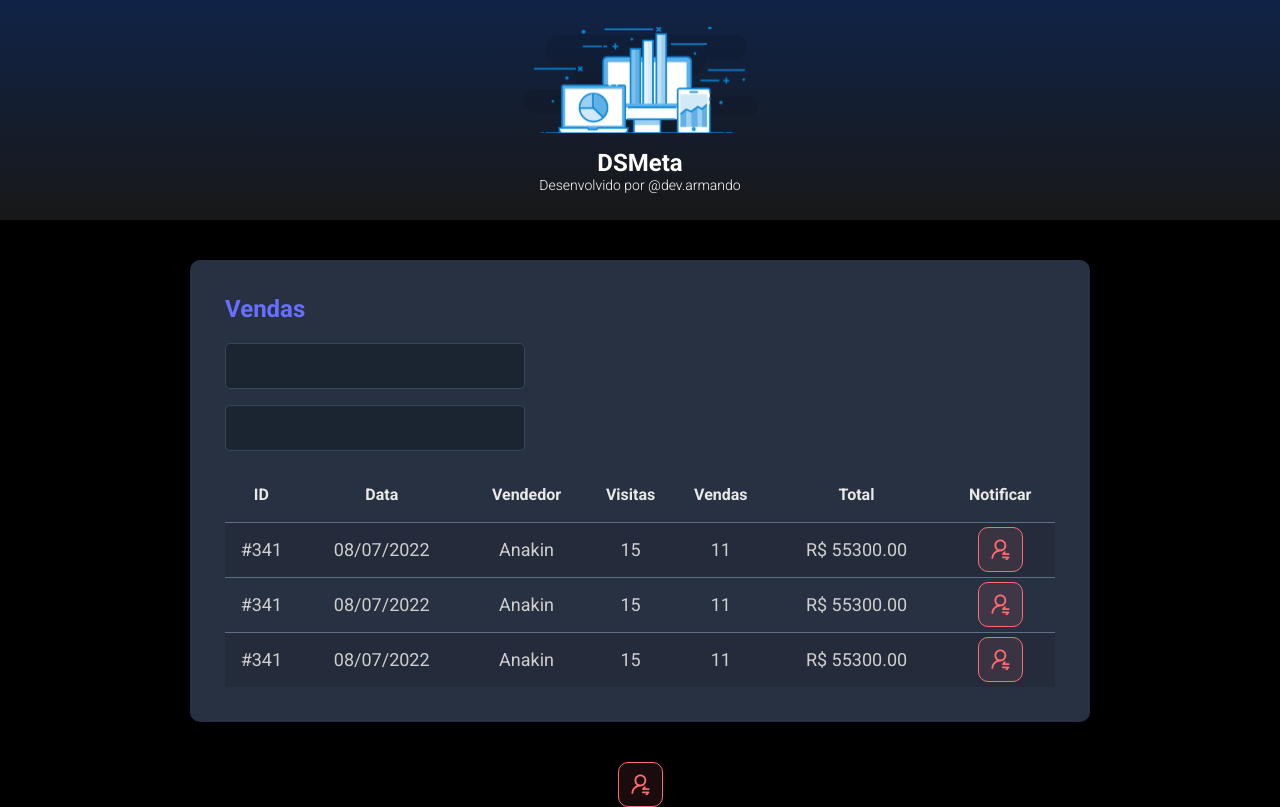
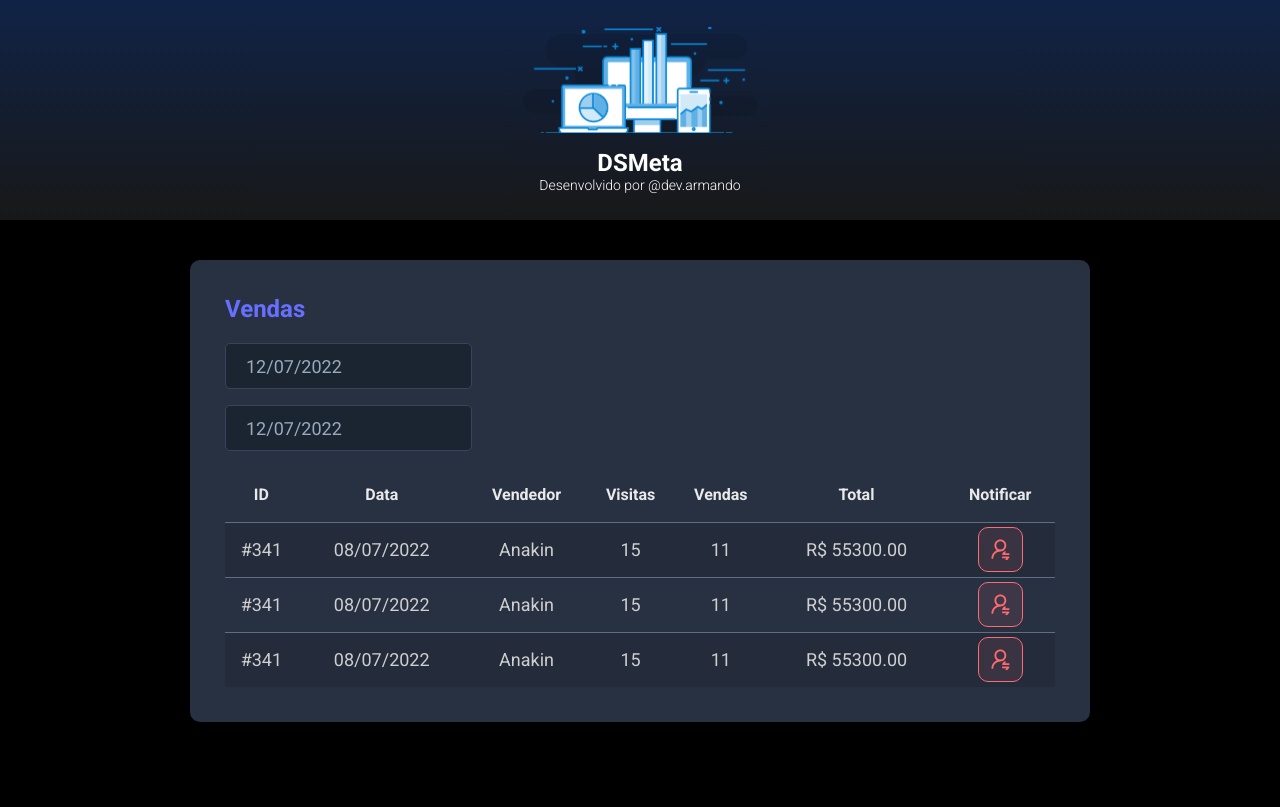
Before and after one commit to Apvictor/dsmeta, a React (Vite) app in the folder frontend/: page / in a window 1280 px wide. Built offline with nearby package versions, Linux system fonts and the light colour scheme.

Commit message:
Datepicker

```diff
--- a/frontend/package.json
+++ b/frontend/package.json
@@ -8,7 +8,9 @@
     "preview": "vite preview"
   },
   "dependencies": {
+    "@types/react-datepicker": "4.4.2",
     "react": "^18.0.0",
+    "react-datepicker": "4.8.0",
     "react-dom": "^18.0.0"
   },
   "devDependencies": {
--- a/frontend/src/App.tsx
+++ b/frontend/src/App.tsx
@@ -1,4 +1,3 @@
-import NotificationButton from "./components/NotificationButton"
 import Header from "./components/Header"
 import SalesCard from "./components/SalesCard"
 
@@ -7,7 +6,6 @@
   return (
     <>
       <Header />
-
       <main>
         <section id="sales">
           <div className="dsmeta-container">
@@ -15,7 +13,6 @@
           </div>
         </section>
       </main>
-      <NotificationButton />
     </>
   )
 }
--- a/frontend/src/components/SalesCard/index.tsx
+++ b/frontend/src/components/SalesCard/index.tsx
@@ -1,3 +1,5 @@
+import DatePicker from "react-datepicker";
+import "react-datepicker/dist/react-datepicker.css";
 import NotificationButton from '../NotificationButton'
 import './styles.css'
 
@@ -7,10 +9,20 @@
             <h2 className="dsmeta-sales-title">Vendas</h2>
             <div>
                 <div className="dsmeta-form-control-container">
-                    <input className="dsmeta-form-control" type="text" />
+                    <DatePicker
+                        selected={new Date()}
+                        onChange={(date: Date) => { }}
+                        className="dsmeta-form-control"
+                        dateFormat="dd/MM/yyyy"
+                    />
                 </div>
                 <div className="dsmeta-form-control-container">
-                    <input className="dsmeta-form-control" type="text" />
+                    <DatePicker
+                        selected={new Date()}
+                        onChange={(date: Date) => { }}
+                        className="dsmeta-form-control"
+                        dateFormat="dd/MM/yyyy"
+                    />
                 </div>
             </div>
 
```
Also changed, not shown: 1 other file (tests, documents, lock files or other folders).
